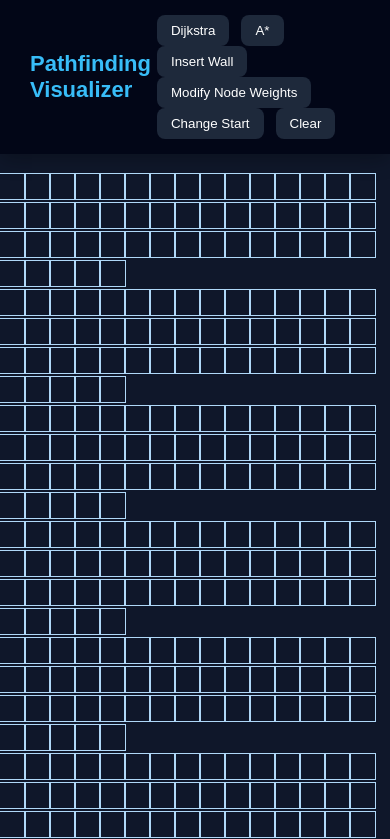
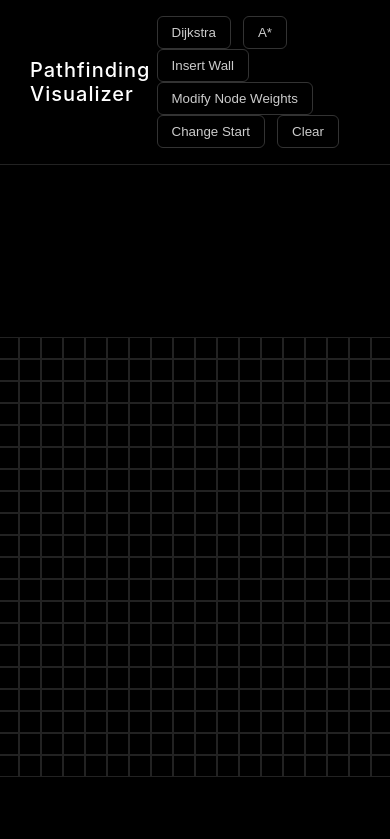
Before and after one commit to srishti061/pathfinding-visualizer, a React (Vite) app: page / in a window 390 px wide. Shown: the top 839 px of the page. Built offline with nearby package versions, Linux system fonts and the light colour scheme.

Commit message:
feat: improve UI with black & white theme and responsive grid layout

```diff
--- a/src/PathfindingVisualizer/Node/Node.css
+++ b/src/PathfindingVisualizer/Node/Node.css
@@ -1,16 +1,15 @@
 .node {
-  width: 25px;
-  height: 25px;
-  outline: 1px solid rgb(175, 216, 248);
-  display: inline-block;
+  width: 20px;
+  height: 20px;
+  border: 1px solid #222;
 }
 
 .node-finish {
-  background-color: red;
+  background-color: #888;
 }
 
 .node-start {
-  background-color: green;
+  background-color: #ffffff;
 }
 
 .node-visited {
@@ -22,6 +21,12 @@
   animation-iteration-count: 1;
   animation-fill-mode: forwards;
   animation-play-state: running;
+  background-color: #444;
+  transition: background-color 0.2s ease;
+}
+
+.node:hover {
+  transform: scale(1.15);
 }
 
 @keyframes visitedAnimation {
@@ -47,7 +52,7 @@
 }
 
 .node-wall {
-  background-color: rgb(12, 53, 71);
+  background-color: #333;
 }
 
 .node-weight {
@@ -63,6 +68,7 @@
   animation-iteration-count: 1;
   animation-fill-mode: forwards;
   animation-play-state: running;
+  background-color: #ffffff;
 }
 
 @keyframes shortestPath {
--- a/src/PathfindingVisualizer/PathfindingVisualizer.css
+++ b/src/PathfindingVisualizer/PathfindingVisualizer.css
@@ -1,45 +1,59 @@
-.grid {
-  margin: 100px 0 0;
-  margin-top: 20px;
-  display: flex;
-  flex-direction: column;
-  align-items: center;
-}
+/* GLOBAL */
 body {
   margin: 0;
-  background: #0f172a;
-  font-family: 'Poppins', sans-serif;
+  background: #000000;
+  color: #ffffff;
+  font-family: 'Inter', sans-serif;
 }
 
+/* NAVBAR */
 .navbar {
   display: flex;
   justify-content: space-between;
   align-items: center;
-  background: #020617;
-  padding: 15px 30px;
-  color: white;
-  box-shadow: 0 4px 20px rgba(0,0,0,0.3);
+  padding: 16px 30px;
+  background: #000000;
+  border-bottom: 1px solid #222;
 }
 
+/* TITLE */
 .title {
-  font-size: 22px;
-  font-weight: bold;
-  color: #38bdf8;
+  font-size: 20px;
+  font-weight: 500;
+  letter-spacing: 1px;
+  color: #ffffff;
 }
 
+/* BUTTONS */
 .controls button {
   margin: 0 6px;
   padding: 8px 14px;
-  border: none;
-  border-radius: 8px;
-  background: #1e293b;
-  color: white;
+  border: 1px solid #333;
+  border-radius: 6px;
+  background: transparent;
+  color: #ccc;
   cursor: pointer;
   transition: all 0.2s ease;
 }
 
+/* HOVER EFFECT */
 .controls button:hover {
-  background: #38bdf8;
-  color: black;
-  transform: scale(1.05);
+  background: #ffffff;
+  color: #000000;
+  border-color: #ffffff;
 }
+
+/* GRID */
+.grid {
+  width: 100%;
+  height: calc(100vh - 60px);
+  display: flex;
+  flex-direction: column;
+  align-items: center;
+  justify-content: center;
+  overflow: hidden;
+}
+
+.grid > div {
+  display: flex;
+}
--- a/src/index.css
+++ b/src/index.css
@@ -1,10 +1,13 @@
 body {
   margin: 0;
-  font-family: -apple-system, BlinkMacSystemFont, "Segoe UI", "Roboto", "Oxygen",
-    "Ubuntu", "Cantarell", "Fira Sans", "Droid Sans", "Helvetica Neue",
-    sans-serif;
-  -webkit-font-smoothing: antialiased;
-  -moz-osx-font-smoothing: grayscale;
+  background-color: #000000;
+  color: #ffffff;
+  font-family: 'Inter', sans-serif;
+  overflow: hidden;
+}
+
+#root {
+  height: 100%;
 }
 
 code {
```
